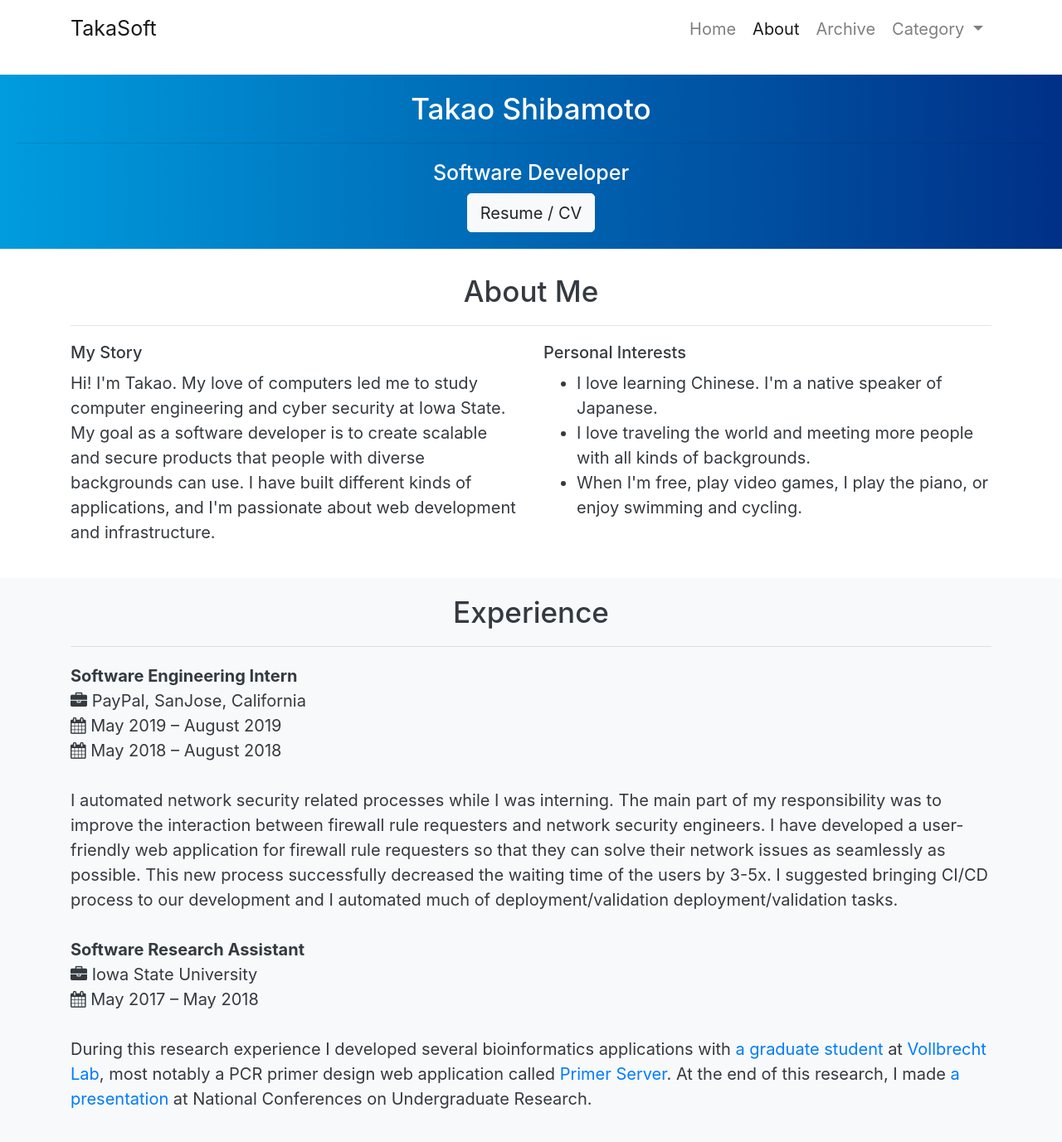
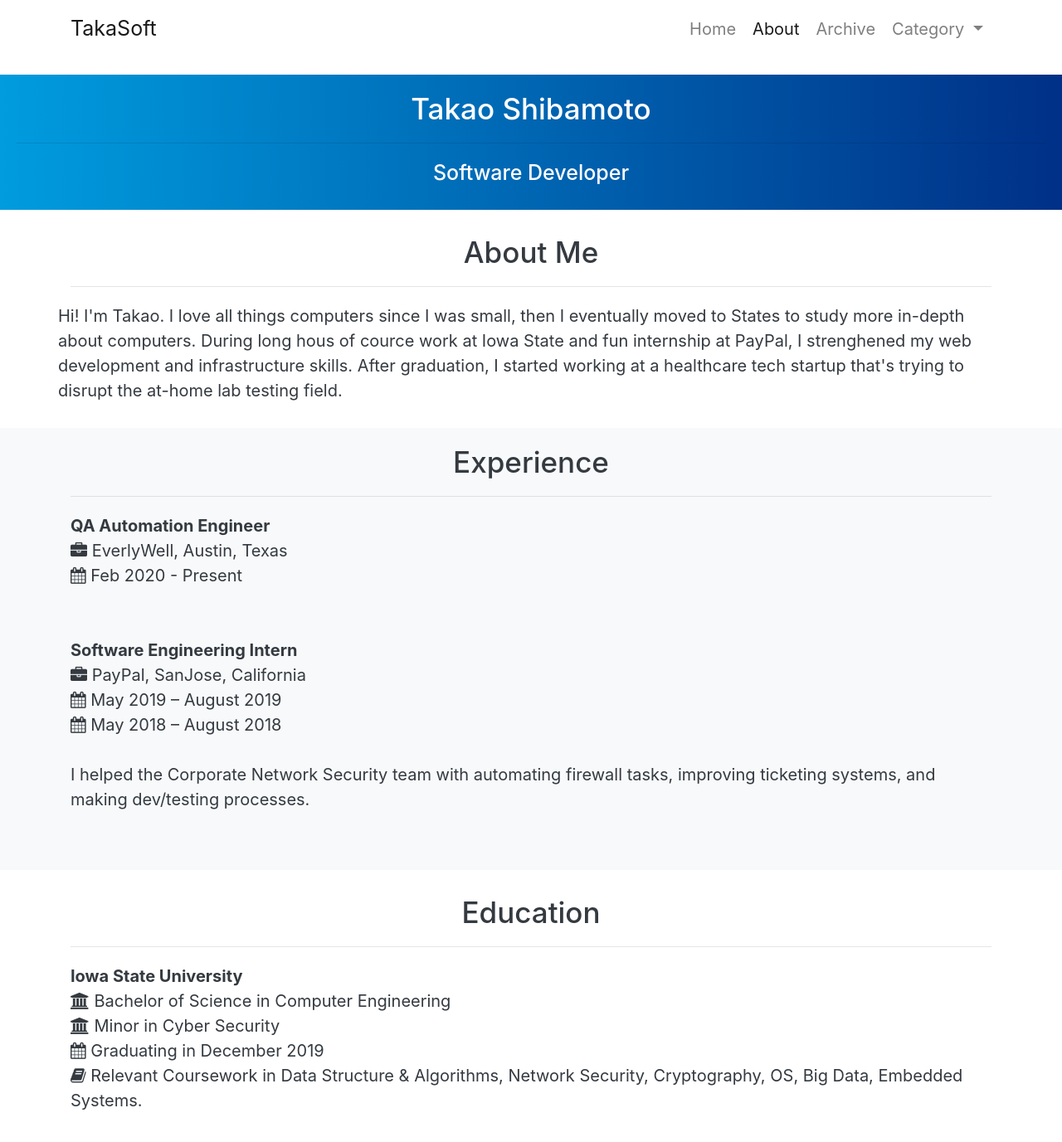
Before and after one commit to takasoft/takasoft.github.io, a Jekyll site: the page built from about.html, in a window 1280 px wide and 1400 px high. Shown: the top 1377 px of the window at 83% size. Built offline with Jekyll 4.4.1, drawn with Linux system fonts in a browser that asks for light colours; some of the changed text lies outside the part shown.

Commit message:
Update about.html

```diff
--- a/about.html
+++ b/about.html
@@ -9,7 +9,6 @@ filetype: html
   <h3>Takao Shibamoto</h3>
   <hr>
   <h5>Software Developer</h5>
-  <a class="btn btn-light" href="{{ site.url }}{{ site.baseurl }}/public/assets/resume-takao.pdf" role="button">Resume / CV</a>
 </div>
 
 <div id="about-me" class="p-3 mb-2 bg-transparent text-dark">
@@ -17,21 +16,10 @@ filetype: html
     <h3 class="story-title">About Me</h3>
     <hr>
     <div class="row">
-      <div class="col-sm" style="margin-bottom: 10px;">
-        <h6>My Story</h6>
-        Hi! I'm Takao.
-        My love of computers led me to study computer engineering and cyber security at Iowa State.
-        My goal as a software developer is to create scalable and secure products that people with diverse backgrounds can use.
-        I have built different kinds of applications, and I'm passionate about web development and infrastructure.
-      </div>
-      <div class="col-sm">
-        <h6>Personal Interests</h6>
-        <ul>
-          <li>I love learning Chinese. I'm a native speaker of Japanese.</li>
-          <li>I love traveling the world and meeting more people with all kinds of backgrounds.</li>
-          <li>When I'm free, play video games, I play the piano, or enjoy swimming and cycling.</li>
-        </ul>
-      </div>
+      Hi! I'm Takao.
+      I love all things computers since I was small, then I eventually moved to States to study more in-depth about computers.
+      During long hous of cource work at Iowa State and fun internship at PayPal, I strenghened my web development and infrastructure skills.
+      After graduation, I started working at a healthcare tech startup that's trying to disrupt the at-home lab testing field.
     </div>
   </div>
 </div>
@@ -41,23 +29,18 @@ filetype: html
     <h3 class="story-title">Experience</h3>
     <hr>
     <p>
+      <b>QA Automation Engineer</b><br>
+      <i class="fa fa-briefcase"></i> EverlyWell, Austin, Texas<br>
+      <i class="fa fa-calendar"></i> Feb 2020 - Present <br>
+
+      <br><br>
+
       <b>Software Engineering Intern</b><br>
       <i class="fa fa-briefcase"></i> PayPal, SanJose, California<br>
       <i class="fa fa-calendar"></i> May 2019 – August 2019<br>
       <i class="fa fa-calendar"></i> May 2018 – August 2018<br><br>
 
-      I automated network security related processes while I was interning.
-      The main part of my responsibility was to improve the interaction between firewall rule requesters and network security engineers.
-      I have developed a user-friendly web application for firewall rule requesters so that they can solve their network issues as seamlessly as possible.
-      This new process successfully decreased the waiting time of the users by 3-5x.
-      I suggested bringing CI/CD process to our development and I automated much of deployment/validation deployment/validation tasks.<br><br>
-
-      <b>Software Research Assistant</b><br>
-      <i class="fa fa-briefcase"></i> Iowa State University<br>
-      <i class="fa fa-calendar"></i> May 2017 – May 2018<br><br>
-
-      During this research experience I developed several bioinformatics applications with <a href="https://twitter.com/gokool4bioinfo" target="_blank">a graduate student</a> at <a href="https://vollbrechtlab.gdcb.iastate.edu/personnel/" target="_blank">Vollbrecht Lab</a>, most notably a PCR primer design web application called <a href="https://github.com/vollbrechtlab/primer-server" target="_blank">Primer Server</a>.
-      At the end of this research, I made <a href="https://takasoft.github.io/ncur-primer-server">a presentation</a> at National Conferences on Undergraduate Research.
+      I helped the Corporate Network Security team with automating firewall tasks, improving ticketing systems, and making dev/testing processes.<br><br>
     </p>
   </div>
 </div>
@@ -71,15 +54,7 @@ filetype: html
       <i class="fa fa-university"></i> Bachelor of Science in Computer Engineering<br>
       <i class="fa fa-university"></i> Minor in Cyber Security<br>
       <i class="fa fa-calendar"></i> Graduating in December 2019<br>
-      <i class="fa fa-book"></i> Relevant Coursework
-      <ul style="margin-top: -20px">
-        <li>Network Security, Ethical Hacking, Cryptography</li>
-        <li>Design and Analysis of Algorithms</li>
-        <li>Operating Systems (<a href="https://github.com/takasoft/operating-systems-labs" target="_blank">labs</a>)</li>
-        <li>Big Data Analytics (SQL, MDX, <a href="https://www.kaggle.com/takaoo/spatial-temporal-data-practice" target="_blank">Predictive Analysis</a>, <a href="https://github.com/takasoft/big-data-analytics-lab" target="_blank">Hadoop, Spark, Streaming</a>)</li>
-        <li>Digital Logic (worked as a tutor)</li>
-        <li>Embedded Systems (worked as a <a href="https://github.com/takasoft/embedded-c-labs" target="_blank">lab</a> TA)</li>
-      </ul>
+      <i class="fa fa-book"></i> Relevant Coursework in Data Structure & Algorithms, Network Security, Cryptography, OS, Big Data, Embedded Systems.
     </p>
   </div>
 </div>
```
